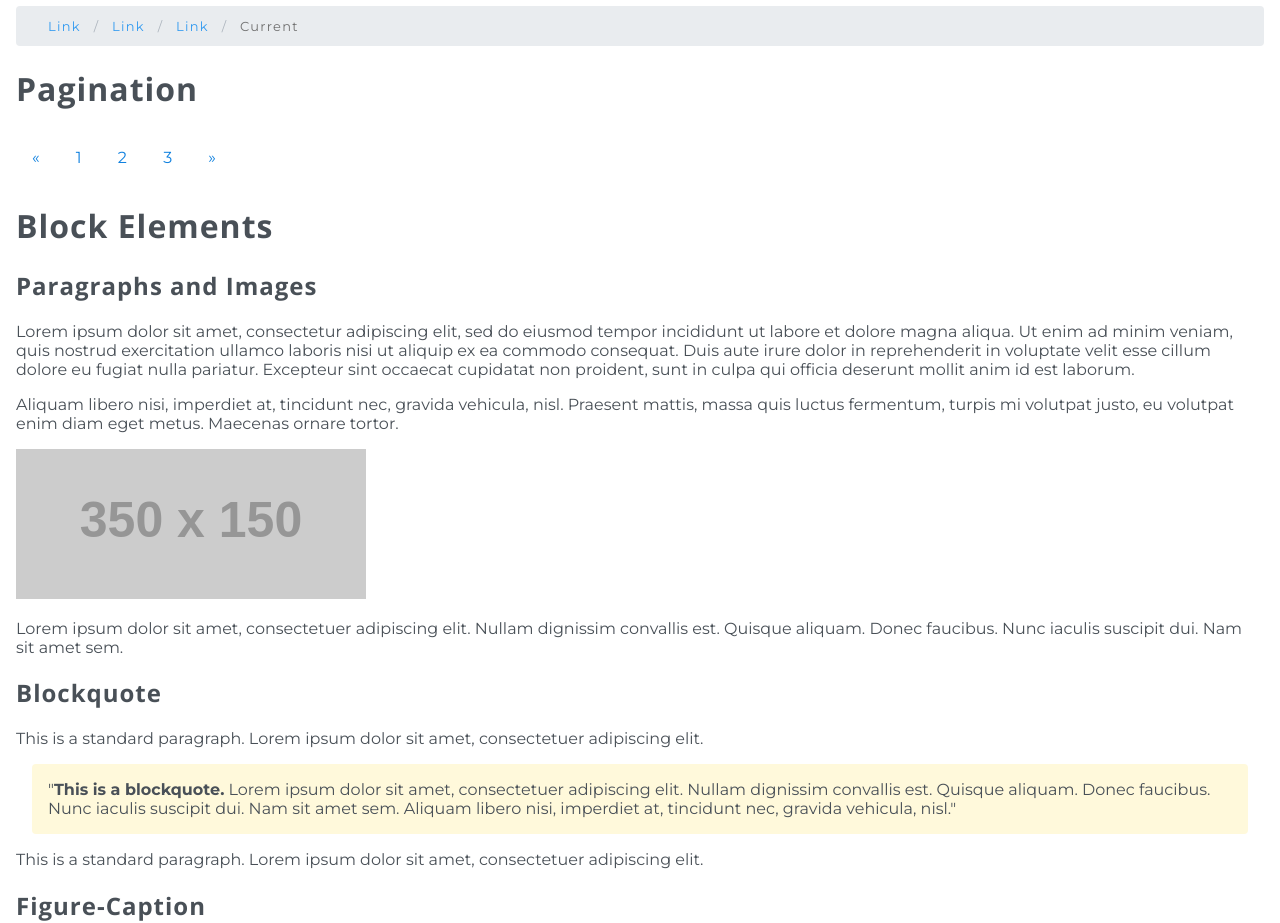
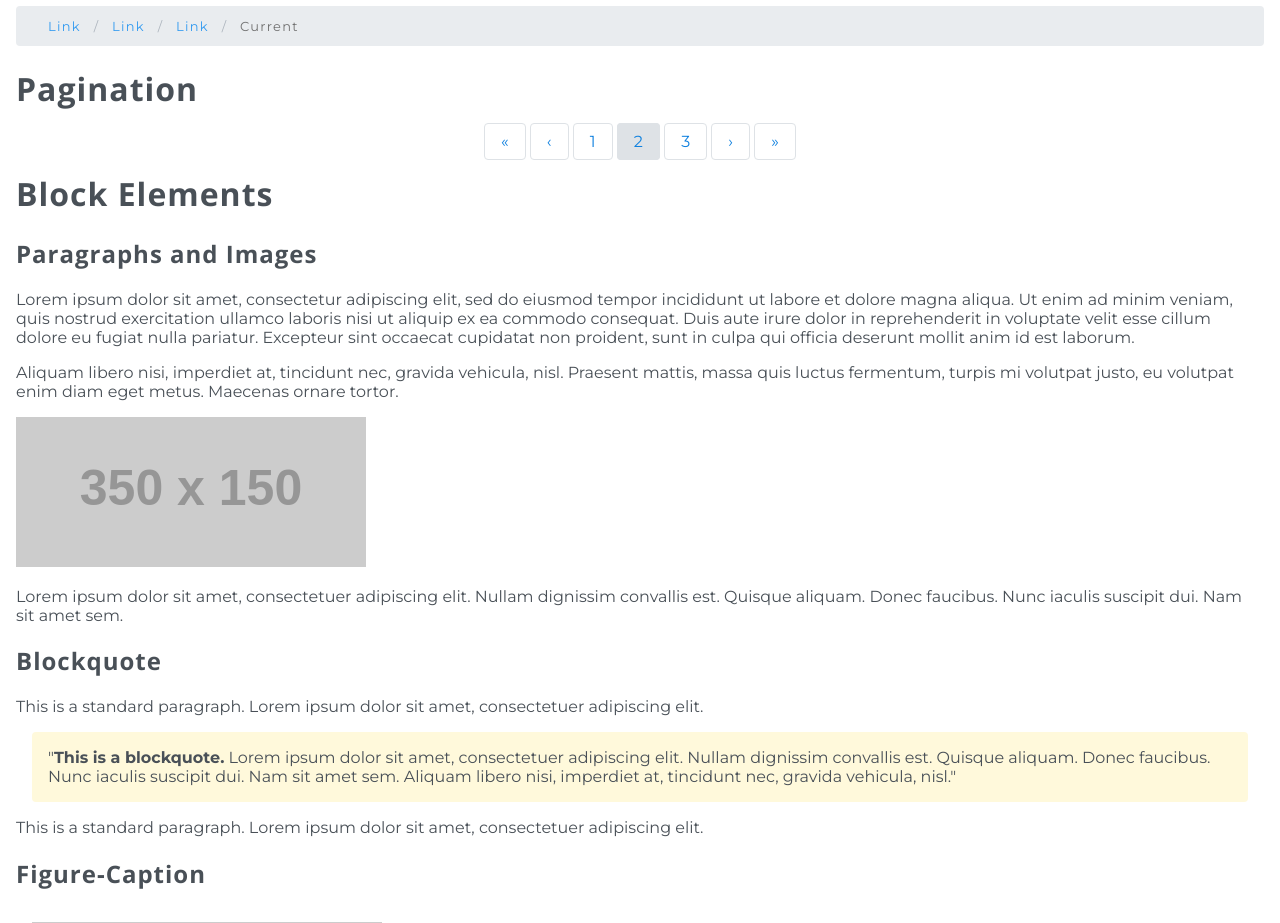
Before and after one commit to Maxnelson997/punkweb-styleguide, a plain HTML site: page index.html in a window 1280 px wide. Shown: the part 1180-2103 px from the top of the page. Drawn offline with nearby package versions, Linux system fonts and the light colour scheme; placeholder pictures from the web are drawn by us.

Commit message:
Work on the pagination controls.

```diff
--- a/elements.scss
+++ b/elements.scss
@@ -64,15 +64,37 @@ h1, h2, h3, h4, h5, h6 {
 }
 
 .pagination {
-  border-radius: 4px;
   color: #707070;
-  padding: 1rem 0;
   margin: 0;
-  align-items: center;
-  vertical-align: middle;
+  padding: 0;
+  text-align: center;
   li {
+    border: 1px solid $oc-gray-3;
+    border-radius: 4px;
+    cursor: pointer;
     display: inline;
-    margin: 0 1rem;
+    margin: 0;
+    padding: 0.5rem 1rem;
+    &:hover {
+      background-color: $oc-gray-1;
+    }
+  }
+  .active {
+    background-color: $oc-gray-3;
+    border-color: $oc-gray-3;
+    &:hover {
+      background-color: $oc-gray-3;
+      border-color: $oc-gray-3;
+    }
+  }
+  .disabled {
+    background-color: $oc-gray-4;
+    border-color: $oc-gray-4;
+    cursor: not-allowed;
+    &:hover {
+      background-color: $oc-gray-4;
+      border-color: $oc-gray-4;
+    }
   }
 }
 
--- a/index.html
+++ b/index.html
@@ -39,11 +39,13 @@
       </ul>
       <h1 id="pagination">Pagination</h1>
       <ul class="pagination">
-        <li><a href="#">&laquo;</a></li>
-        <li><a href="#">1</a></li>
-        <li><a href="#">2</a></li>
-        <li><a href="#">3</a></li>
-        <li><a href="#">&raquo;</a></li>
+        <li><a href="?page=1">&laquo;</a></li>
+        <li><a href="?page=1">&lsaquo;</a></li>
+        <li><a href="?page=1">1</a></li>
+        <li class="active"><a href="?page=2">2</a></li>
+        <li><a href="?page=3">3</a></li>
+        <li><a href="?page=3">&rsaquo;</a></li>
+        <li><a href="?page=3">&raquo;</a></li>
       </ul>
       <h1 id="text-block">Block Elements</h1>
       <h2 id="paragraph">Paragraphs and Images</h2>
```
Also changed, not shown: elements.css.
